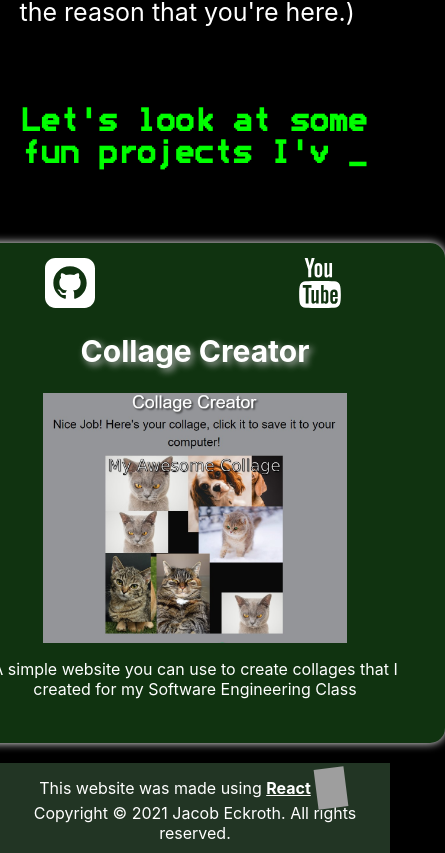
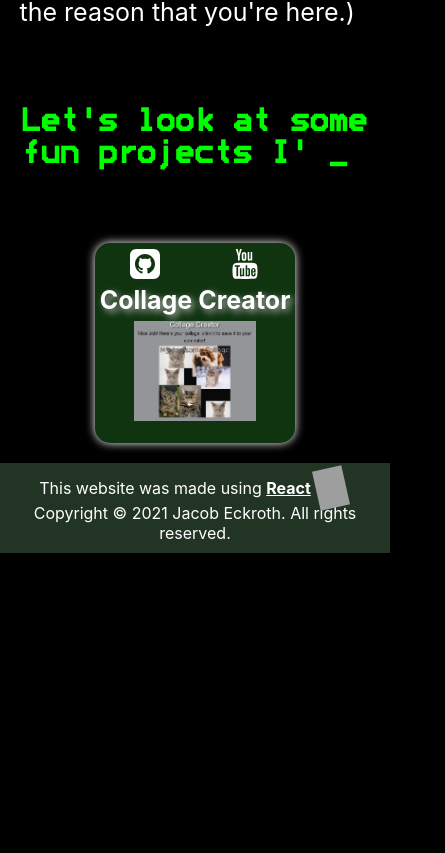
Before and after one commit to JacobEckroth/MyReactWebsiteFORREAL, a React (Create React App) app: page / in a window 390 px wide. Shown: the part 1466-2319 px from the top of the page, 445 px wide, since content can reach past the window. After the commit the page ends 2019 px from the top, so only its background shows below. Built offline with nearby package versions, Linux system fonts and the light colour scheme; grey boxes are pictures that could not be loaded.

Commit message:
added some responsive stuff

```diff
--- a/src/css/project.css
+++ b/src/css/project.css
@@ -54,10 +54,13 @@ body{
 }
 
 .projectTitle{
-    margin:none;
-    padding:none;
+    margin:0px;
+    margin-top:3%;
+    margin-bottom:3%;
+    padding:0px;
     color:white;
     text-align:center;
+    border:none;
 
     font-size:30px;
     font-weight:bold;
@@ -65,6 +68,7 @@ body{
 
 }
 .projectTitle a{
+
     transition:color 1s ease;
     color:inherit;
     text-decoration:none;
@@ -127,7 +131,7 @@ body{
     flex-flow:row wrap;
     justify-content:space-around;
     align-items:center;
-    width:50%;
+    width:100%;
     height:10%;
 }
 .outerYoutubeLink{
@@ -155,6 +159,24 @@ path{
 @media (max-width:600px){
 
     .linkHolder{
-        width:100%;
+
+        height:15%;
+    }
+    .projectTitle{
+        font-size:25px;
+    }
+    .projectHolder{
+        width:300px;
+        height:300px;
+    }
+    .projectDescription{
+        display:none;
     }
 }
+@media (max-width:400px){
+    .projectHolder{
+        width:200px;
+        height:200px;
+    }
+
+}
```
